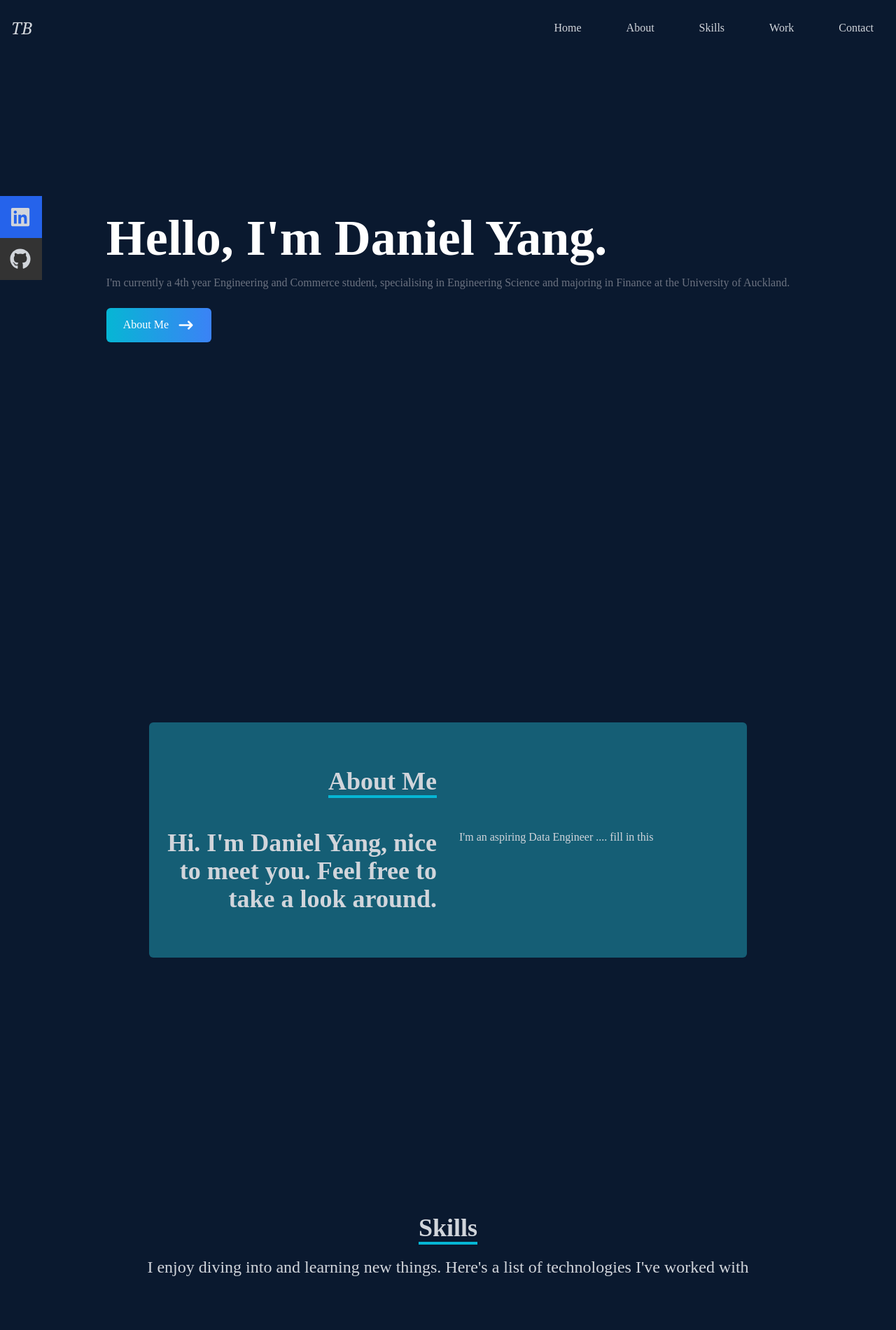
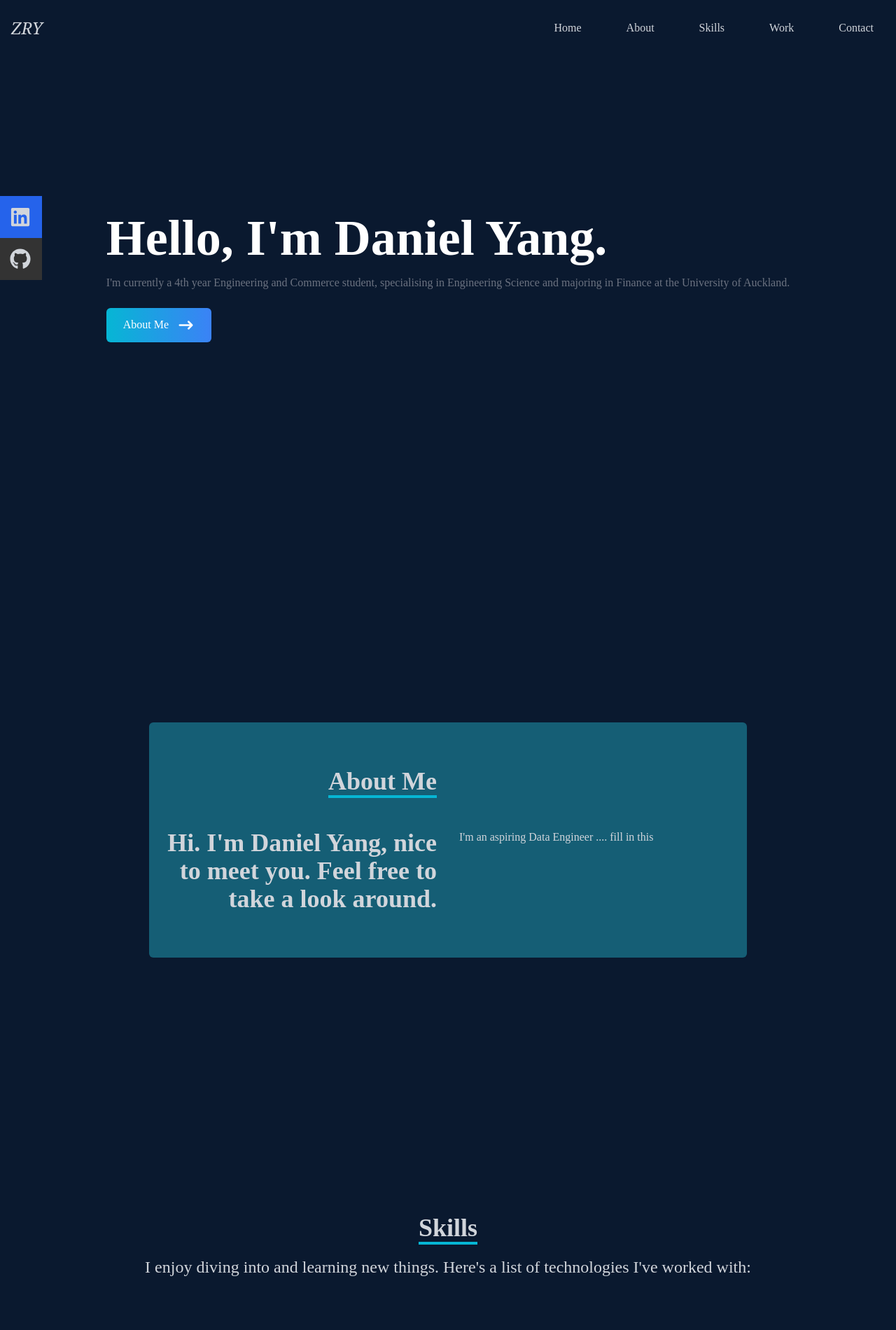
Before and after one commit to RuiGene/personal_site, a React (Create React App) app: page / in a window 1280 px wide. Shown: the top 1900 px of the page at 70% size. Built offline with nearby package versions, Linux system fonts and the light colour scheme.

Commit message:
updated logo

```diff
--- a/package.json
+++ b/package.json
@@ -3,6 +3,10 @@
   "version": "0.1.0",
   "private": true,
   "dependencies": {
+    "@emotion/react": "^11.11.3",
+    "@emotion/styled": "^11.11.0",
+    "@mui/icons-material": "^5.15.7",
+    "@mui/material": "^5.15.7",
     "@testing-library/jest-dom": "^5.16.5",
     "@testing-library/react": "^13.3.0",
     "@testing-library/user-event": "^13.5.0",
--- a/src/pages/Navbar.jsx
+++ b/src/pages/Navbar.jsx
@@ -16,7 +16,7 @@ const Navbar = () => {
   return (
     <div className='fixed w-full h-[80px] flex justify-between items-center px-4 bg-[#0a192f] text-gray-300'>
       <div>
-        <h1 className=' font-thin text-2xl italic font-serif'>TB</h1>
+        <h1 className=' font-thin text-2xl italic font-serif'>ZRY</h1>
       </div>
       {/* menu */}
       <ul className='hidden md:flex gap-x-8'>
--- a/src/pages/Skills.jsx
+++ b/src/pages/Skills.jsx
@@ -1,7 +1,7 @@
 import React from 'react';
-import { FaPython, FaSnowflake,FaHtml5, FaCss3Alt   } from "react-icons/fa";
+import {FaPython, FaSnowflake,FaHtml5, FaCss3Alt   } from "react-icons/fa";
 import { SiRstudio, SiPostgresql, SiPowerbi, SiTableau, SiDbt, SiJavascript, SiGrafana, SiAzuredevops    } from "react-icons/si";
-// import { Tooltip } from 'react-tooltip'
+// import { Tooltip } from 'react-tooltip';
 
 const Skills = () => {
   return (
@@ -10,11 +10,11 @@ const Skills = () => {
       <div className='max-w-[1000px] mx-auto p-4 flex flex-col justify-center w-full h-full'>
           <div className=' w-full flex justify-center items-center flex-col mb-7'>
               <p className='text-4xl font-bold inline border-b-4 border-cyan-500 text-center '>Skills</p>
-              <p className='py-4 text-2xl'>I enjoy diving into and learning new things. Here's a list of technologies I've worked with</p>
+              <p className='py-4 text-2xl'>I enjoy diving into and learning new things. Here's a list of technologies I've worked with:</p>
           </div>
           <div className='w-full grid grid-cols-2 sm:grid-cols-4 gap-4 text-center py-8'>
               <div className=' hover:scale-110 duration-500 flex items-center justify-center'>
-                <FaPython size={100}/>
+              <FaPython size={100}/>
               </div>
               <div className=' hover:scale-110 duration-500 flex items-center justify-center'>
                 <SiRstudio size={100}/>
```
Also changed, not shown: todolist.txt, 1 other file (tests, documents, lock files or other folders).
